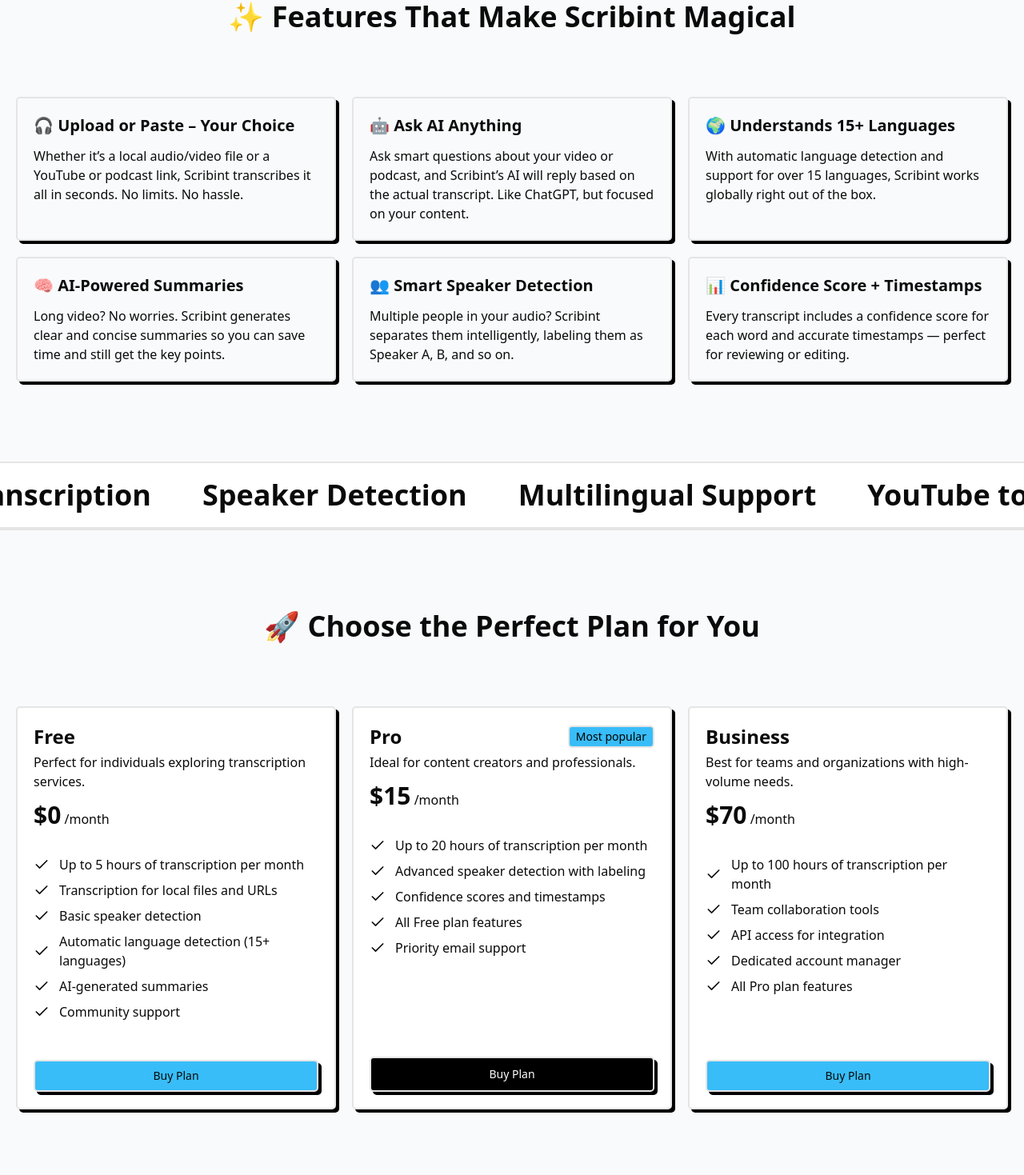
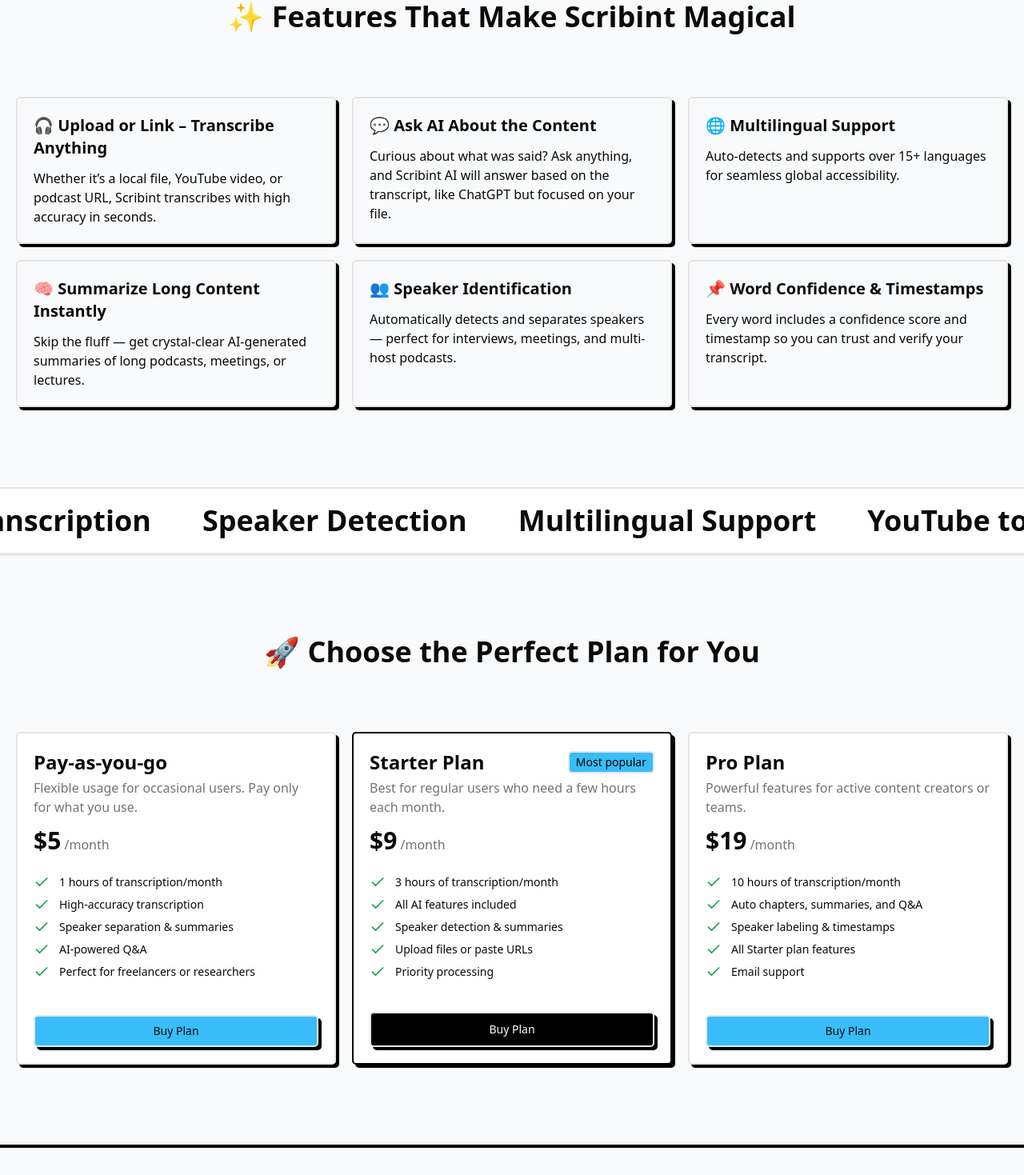
Before and after one commit to afnanhussain2002/read-podcast, a Next.js app: page / in a window 1280 px wide. Shown: the part 741-2210 px from the top of the page at 80% size. Built offline with nearby package versions, Linux system fonts and the light colour scheme; no server answers.

Commit message:
fix the pricing issues

```diff
--- a/components/PricingPlan.tsx
+++ b/components/PricingPlan.tsx
@@ -4,7 +4,13 @@ import { cn } from "@/lib/utils";
 
 export default function PricingPlan({ perks, mostPopular = false, planName, description, price }) {
   return (
-      <div id='pricing' className="border-border dark:border-darkBorder dark:bg-brand-dark flex flex-col justify-between rounded-base border-2 bg-white p-5 shadow-light dark:shadow-dark">
+    <div
+      id="pricing"
+      className={cn(
+        "border-border dark:border-darkBorder dark:bg-brand-dark flex flex-col justify-between rounded-base border-2 bg-white p-5 shadow-light dark:shadow-dark",
+        mostPopular && "border-black"
+      )}
+    >
       <div>
         <div className="flex items-center justify-between">
           <h3 className="text-2xl font-heading">{planName}</h3>
@@ -14,24 +20,31 @@ export default function PricingPlan({ perks, mostPopular = false, planName, desc
             </span>
           )}
         </div>
-          <p className="mb-3 mt-1">{description}</p>
-          <div>
-            <span className="text-3xl font-heading">${price}</span> <span>/month</span>
+        <p className="mb-3 mt-1 text-muted-foreground">{description}</p>
+        <div className="mt-1 text-3xl font-heading">
+          {price === "Free" ? (
+            <span>Free</span>
+          ) : (
+            <>
+              <span>${price}</span>
+              <span className="text-base font-normal text-muted-foreground"> /month</span>
+            </>
+          )}
         </div>
-          <ul className="mt-8 flex flex-col gap-2">
+        <ul className="mt-6 flex flex-col gap-2 text-sm">
           {perks.map((perk, i) => (
             <li key={i} className="flex items-center gap-3">
-                <Check className="shrink-0" size={20} /> {perk}
+              <Check className="shrink-0 text-green-600" size={20} /> {perk}
             </li>
           ))}
         </ul>
       </div>
       <Button
-          size={mostPopular ? 'lg' : 'default'}
-          className={cn('mt-12 w-full', mostPopular && 'bg-black text-white')}
+        size={mostPopular ? "lg" : "default"}
+        className={cn("mt-10 w-full", mostPopular && "bg-black text-white hover:bg-black/90")}
       >
-          Buy Plan
+        {price === "Free" ? "Try for Free" : "Buy Plan"}
       </Button>
     </div>
-    )
+  );
 }
--- a/public/data.ts
+++ b/public/data.ts
@@ -1,67 +1,80 @@
 export const features = [
   {
-      title: '🎧 Upload or Paste – Your Choice',
-      text: 'Whether it’s a local audio/video file or a YouTube or podcast link, Scribint transcribes it all in seconds. No limits. No hassle.',
+    title: '🎧 Upload or Link – Transcribe Anything',
+    text: 'Whether it’s a local file, YouTube video, or podcast URL, Scribint transcribes with high accuracy in seconds.',
   },
   {
-      title: '🤖 Ask AI Anything',
-      text: 'Ask smart questions about your video or podcast, and Scribint’s AI will reply based on the actual transcript. Like ChatGPT, but focused on your content.',
+    title: '💬 Ask AI About the Content',
+    text: 'Curious about what was said? Ask anything, and Scribint AI will answer based on the transcript, like ChatGPT but focused on your file.',
   },
   {
-      title: '🌍 Understands 15+ Languages',
-      text: 'With automatic language detection and support for over 15 languages, Scribint works globally right out of the box.',
+    title: '🌐 Multilingual Support',
+    text: 'Auto-detects and supports over 15+ languages for seamless global accessibility.',
   },
   {
-      title: '🧠 AI-Powered Summaries',
-      text: 'Long video? No worries. Scribint generates clear and concise summaries so you can save time and still get the key points.',
+    title: '🧠 Summarize Long Content Instantly',
+    text: 'Skip the fluff — get crystal-clear AI-generated summaries of long podcasts, meetings, or lectures.',
   },
   {
-      title: '👥 Smart Speaker Detection',
-      text: 'Multiple people in your audio? Scribint separates them intelligently, labeling them as Speaker A, B, and so on.',
+    title: '👥 Speaker Identification',
+    text: 'Automatically detects and separates speakers — perfect for interviews, meetings, and multi-host podcasts.',
   },
   {
-      title: '📊 Confidence Score + Timestamps',
-      text: 'Every transcript includes a confidence score for each word and accurate timestamps — perfect for reviewing or editing.',
+    title: '📌 Word Confidence & Timestamps',
+    text: 'Every word includes a confidence score and timestamp so you can trust and verify your transcript.',
   },
-  ]
+];
+
 
 export const pricingPlans = [
-    {
-      planName: 'Free',
-      description: 'Perfect for individuals exploring transcription services.',
+  /* {
+    planName: 'Free Tier',
+    description: 'Great for trying out Scribint with limited usage.',
     price: '0',
     perks: [
-        'Up to 5 hours of transcription per month',
-        'Transcription for local files and URLs',
-        'Basic speaker detection',
-        'Automatic language detection (15+ languages)',
-        'AI-generated summaries',
-        'Community support',
+      '5 minutes of free transcription',
+      'Use file uploads or links',
+      'Basic speaker separation',
+      'Summarization included',
+      'Multilingual detection',
+      'No credit card needed',
+    ],
+  }, */
+  {
+    planName: 'Pay-as-you-go',
+    description: 'Flexible usage for occasional users. Pay only for what you use.',
+    price: '5',
+    perks: [
+      '1 hours of transcription/month',
+      'High-accuracy transcription',
+      'Speaker separation & summaries',
+      'AI-powered Q&A',
+      'Perfect for freelancers or researchers',
     ],
   },
   {
-      planName: 'Pro',
-      description: 'Ideal for content creators and professionals.',
-      price: '15',
+    planName: 'Starter Plan',
+    description: 'Best for regular users who need a few hours each month.',
+    price: '9',
     mostPopular: true,
     perks: [
-        'Up to 20 hours of transcription per month',
-        'Advanced speaker detection with labeling',
-        'Confidence scores and timestamps',
-        'All Free plan features',
-        'Priority email support',
+      '3 hours of transcription/month',
+      'All AI features included',
+      'Speaker detection & summaries',
+      'Upload files or paste URLs',
+      'Priority processing',
     ],
   },
   {
-      planName: 'Business',
-      description: 'Best for teams and organizations with high-volume needs.',
-      price: '70',
+    planName: 'Pro Plan',
+    description: 'Powerful features for active content creators or teams.',
+    price: '19',
     perks: [
-        'Up to 100 hours of transcription per month',
-        'Team collaboration tools',
-        'API access for integration',
-        'Dedicated account manager',
-        'All Pro plan features',
+      '10 hours of transcription/month',
+      'Auto chapters, summaries, and Q&A',
+      'Speaker labeling & timestamps',
+      'All Starter plan features',
+      'Email support',
     ],
   },
-  ]
+];
```
Lines whose indentation alone changed are shown as unchanged.
